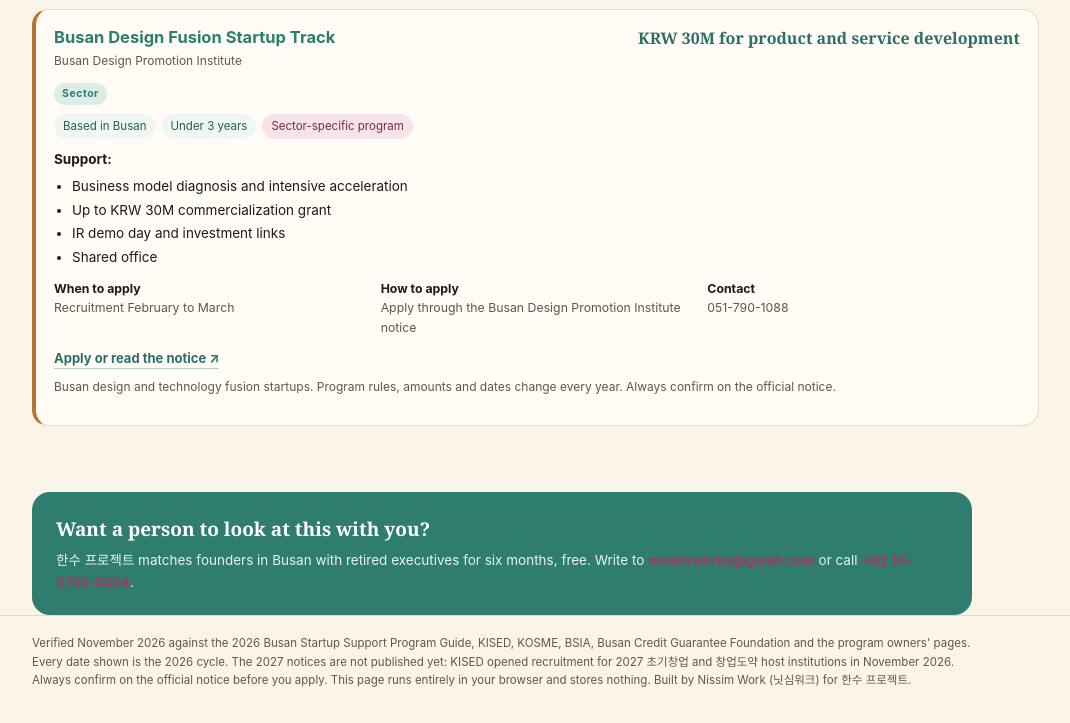
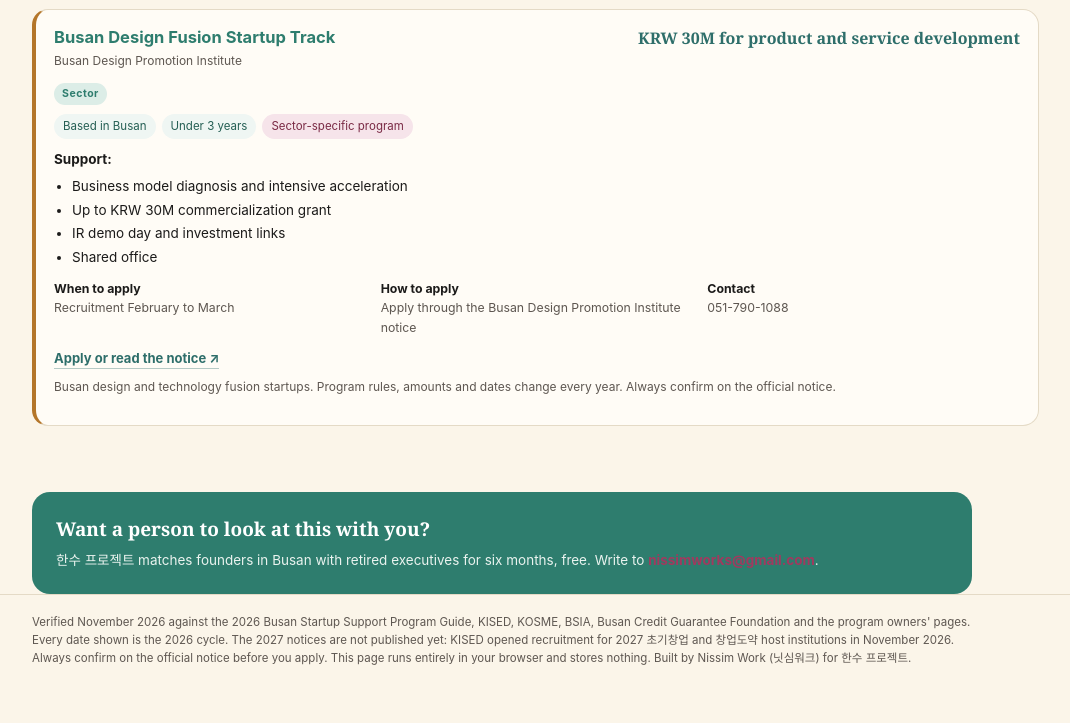
Before and after one commit to nissimworks/hansu-project, a plain HTML site: page navigator.html in a window 1280 px wide. Shown: the part 7333-8056 px from the top of the page, without its empty margins (138-1208 px from the left). After the commit the page ends 8035 px from the top, so only its background shows below. Drawn offline with Linux system fonts and the light colour scheme.

Commit message:
Navigator contact line: email only on the public page

```diff
--- a/navigator.html
+++ b/navigator.html
@@ -1419,7 +1419,7 @@ const T = {
   openLink:"Official page", applyLink:"Apply or read the notice",
   support:"Support", empty:"No program matches these answers yet. Try a different stage or sector, or write to us and we will look with you.",
   ctaTitle:"Want a person to look at this with you?",
-  ctaText:"한수 프로젝트 matches founders in Busan with retired executives for six months, free. Write to nissimworks@gmail.com or call +82 10-2755-6254.",
+  ctaText:"한수 프로젝트 matches founders in Busan with retired executives for six months, free. Write to nissimworks@gmail.com.",
   foot:"Verified November 2026 against the 2026 Busan Startup Support Program Guide, KISED, KOSME, BSIA, Busan Credit Guarantee Foundation and the program owners' pages. Every date shown is the 2026 cycle. The 2027 notices are not published yet: KISED opened recruitment for 2027 초기창업 and 창업도약 host institutions in November 2026. Always confirm on the official notice before you apply. This page runs entirely in your browser and stores nothing. Built by Nissim Work (닛심워크) for 한수 프로젝트.",
   note:"Program rules, amounts and dates change every year. Always confirm on the official notice."
  },
@@ -1462,7 +1462,7 @@ const T = {
   openLink:"공식 페이지", applyLink:"공고 확인 및 신청",
   support:"지원 내용", empty:"입력하신 조건에 맞는 사업이 아직 없습니다. 단계나 업종을 바꿔 보시거나, 저희에게 연락 주시면 함께 찾아보겠습니다.",
   ctaTitle:"이 결과를 사람과 함께 보고 싶으신가요?",
-  ctaText:"한수 프로젝트는 부산의 창업자를 은퇴한 선배 경영인과 6개월 동안 무료로 연결합니다. nissimworks@gmail.com 또는 +82 10-2755-6254로 연락 주십시오.",
+  ctaText:"한수 프로젝트는 부산의 창업자를 은퇴한 선배 경영인과 6개월 동안 무료로 연결합니다. nissimworks@gmail.com 으로 연락 주십시오.",
   foot:"2026년 11월 기준으로 2026 부산광역시 창업지원사업 안내책자, 창업진흥원, 중소벤처기업진흥공단, 부산기술창업투자원, 부산신용보증재단 및 각 사업 주관 기관의 공식 자료를 확인하여 정리하였습니다. 표시된 일정은 모두 2026년 사이클입니다. 2027년 공고는 아직 게시되지 않았습니다. 창업진흥원은 2026년 11월에 2027년 초기창업·창업도약 패키지 주관기관 모집 공고를 냈습니다. 신청 전 반드시 공고문을 확인하시기 바랍니다. 이 페이지는 브라우저 안에서만 작동하며 어떤 정보도 저장하지 않습니다. 닛심워크가 한수 프로젝트를 위해 제작하였습니다.",
   note:"사업 규칙과 금액, 일정은 매년 바뀝니다. 신청 전 공고문을 반드시 확인하십시오."
  }
@@ -1492,7 +1492,7 @@ function buildForm(){
   document.getElementById("btnReset").textContent = t.btnReset;
   document.getElementById("btnPrint").textContent = t.btnPrint;
   document.getElementById("ctaTitle").textContent = t.ctaTitle;
-  document.getElementById("ctaText").innerHTML = t.ctaText.replace(/(nissimworks@gmail\.com|\+82 10-2755-6254)/g, "<a href=\"mailto:nissimworks@gmail.com\">$1</a>");
+  document.getElementById("ctaText").innerHTML = t.ctaText.replace(/(nissimworks@gmail\.com)/g, "<a href=\"mailto:nissimworks@gmail.com\">$1</a>");
   document.getElementById("foot").textContent = t.foot;
 
   document.getElementById("stageBox").innerHTML = t.stages.map(s=>
```
